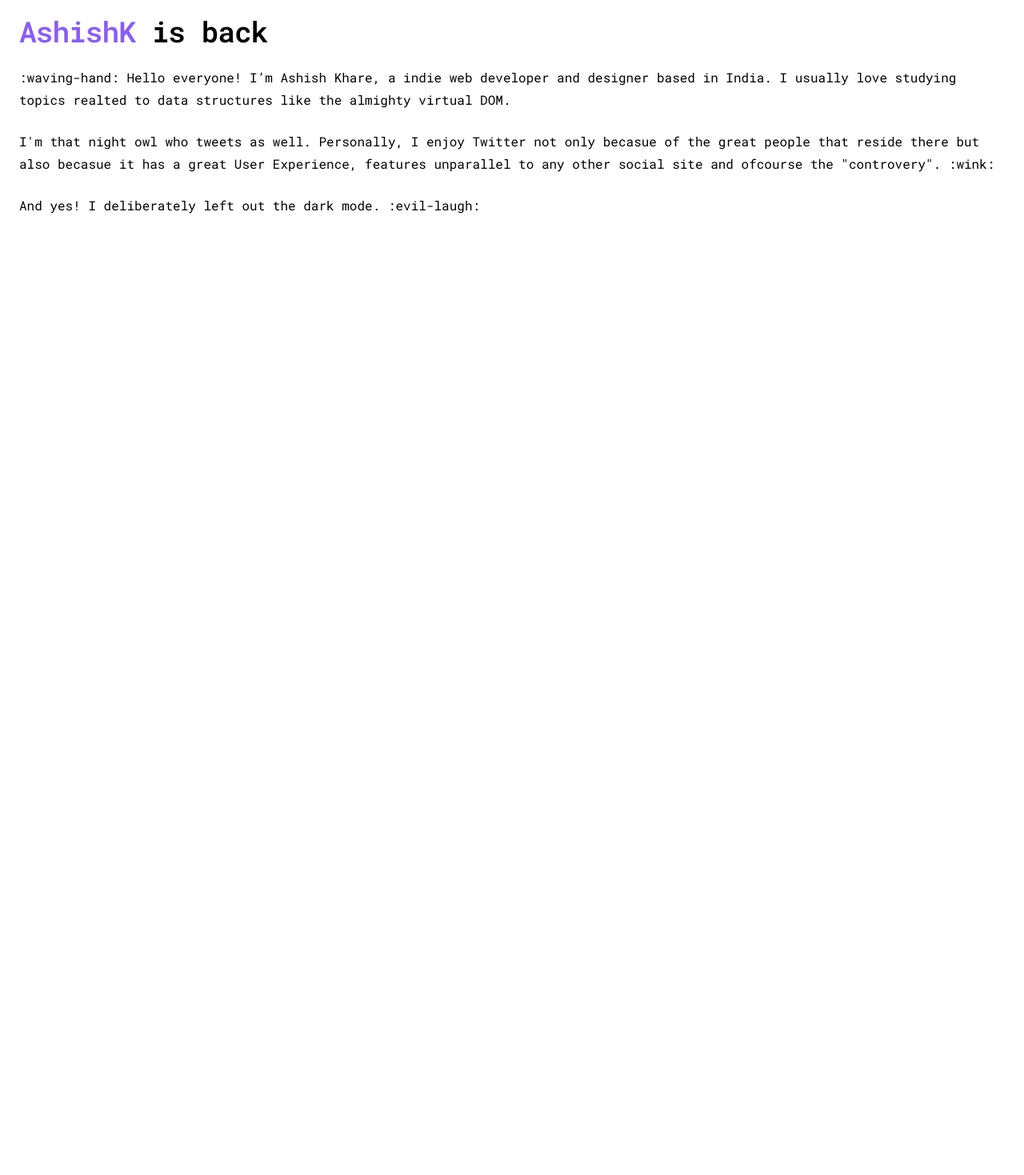
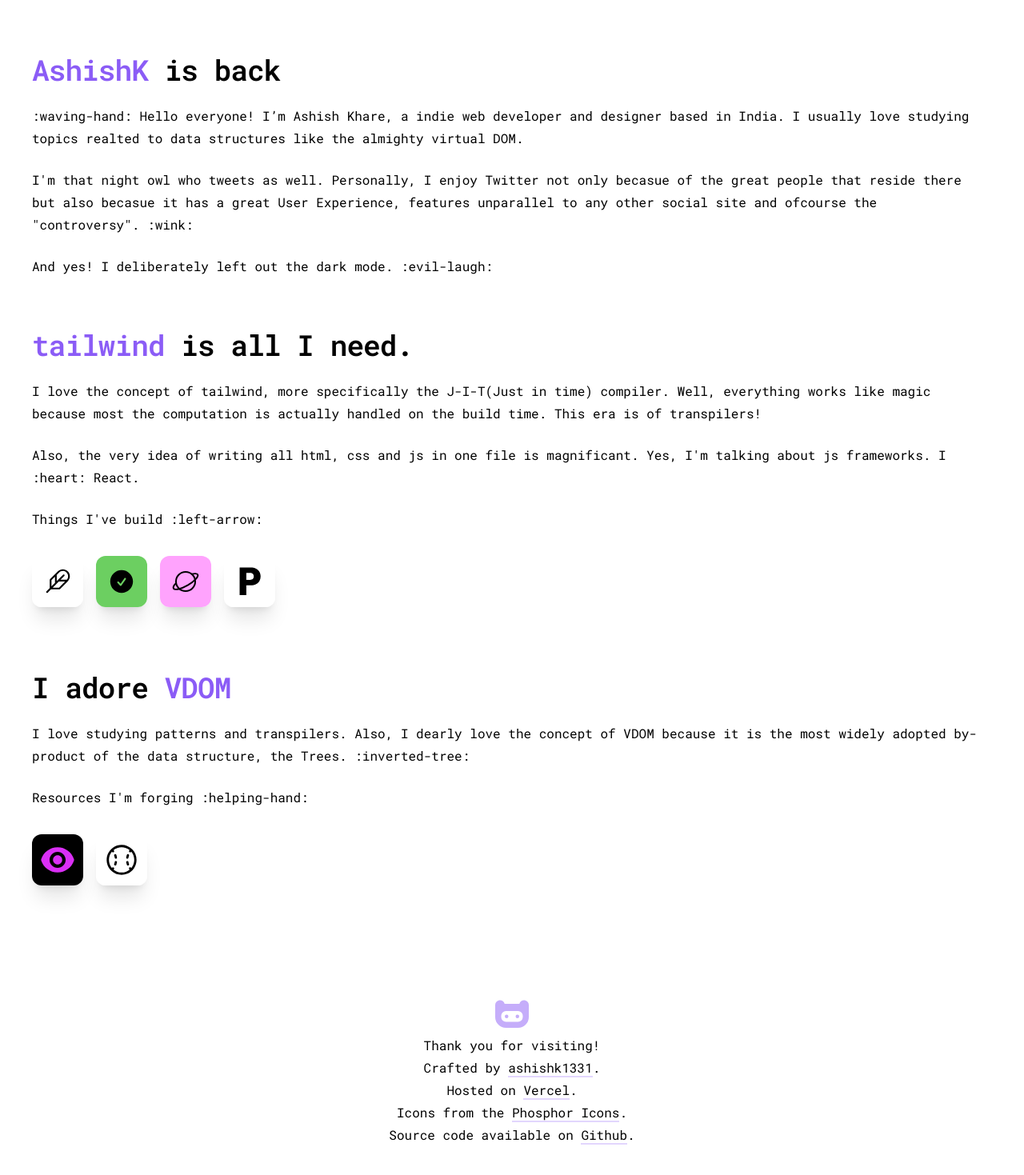
Before and after one commit to ashishk1331/Portfolio, a React (Vite) app: page / in a window 1280 px wide. Shown: the part 737-2206 px from the top of the page at 80% size. Before the commit the page ends 1032 px from the top, so only its background shows below. Built offline with nearby package versions, Linux system fonts and the light colour scheme.

Commit message:
Added Projects and Resources

```diff
--- a/src/App.jsx
+++ b/src/App.jsx
@@ -1,11 +1,19 @@
-import Header from './dev/Header'
+import Header from "./dev/Header";
+import Projects from "./dev/Projects";
+import Introduction from "./dev/Introduction";
+import Resources from "./dev/Resources";
+import Footer from "./dev/Footer";
 
-function App(){
+function App() {
 	return (
-		<div className="container mx-auto p-4">
-			<Header></Header>
+		<div className="container mx-auto p-4 md:p-8">
+			<Header />
+			<Introduction />
+			<Projects />
+			<Resources />
+			<Footer />
 		</div>
-	)
+	);
 }
 
-export default App
+export default App;
--- /dev/null
+++ b/src/dev/Footer.jsx
@@ -0,0 +1,51 @@
+"use client";
+import { FinnTheHuman } from "@phosphor-icons/react";
+
+export default function (props) {
+	return (
+		<footer className="flex flex-col items-center gap-1 p-4 mt-24 mb-8">
+			<FinnTheHuman weight="fill" className="w-12 h-12 fill-fore/50" />
+			<h3>Thank you for visiting!</h3>
+			<h3>
+				Crafted by{" "}
+				<a
+					href="https://twitter.com/ashishk1331"
+					className="border-b-2 border-fore/25"
+				>
+					ashishk1331
+				</a>
+				.
+			</h3>
+			<h3>
+				Hosted on{" "}
+				<a
+					href="https://vercel.com/"
+					className="border-b-2 border-fore/25"
+				>
+					Vercel
+				</a>
+				.
+			</h3>
+			<h3>
+				Icons from the{" "}
+				<a
+					href="https://phosphoricons.com/"
+					className="border-b-2 border-fore/25"
+				>
+					Phosphor Icons
+				</a>
+				.
+			</h3>
+			<h3>
+				Source code available on{" "}
+				<a
+					href="https://github.com/ashishk1331/Portfolio"
+					className="border-b-2 border-fore/25"
+				>
+					Github
+				</a>
+				.
+			</h3>
+		</footer>
+	);
+}
--- a/src/dev/Header.jsx
+++ b/src/dev/Header.jsx
@@ -6,7 +6,7 @@
 	SpotifyLogo,
 	CaretDown,
 	CaretUp,
-	HandWaving,
+	ArrowSquareOut,
 } from "@phosphor-icons/react";
 import image2xl from "../../images/hero/2xl-1536px.png";
 import imagexl from "../../images/hero/xl-1280px.png";
@@ -26,8 +26,12 @@
 				<Circle weight="fill" className="fill-fore animate-pulse" />
 				<h1 className="mr-auto">Home</h1>
 				<div className="hidden md:flex items-center gap-4">
-					<h1 className="mx-4">Resources</h1>
-					<h1>Projects</h1>
+					<a href="#projects">
+						<h1>Projects</h1>
+					</a>
+					<a href="#resources" className="mx-4">
+						<h1>Resources</h1>
+					</a>
 				</div>
 
 				<button
@@ -45,10 +49,16 @@
 								duration: 0.3,
 							}}
 							exit={{ opacity: 0, scale: 0.9, y: -20 }}
-							className="absolute top-full translate-y-full md:hidden bg-white border-2 border-fore v-flex p-4 rounded-md w-full"
+							className="absolute top-full translate-y-full md:hidden bg-white border-2 border-fore flex flex-col items-center gap-6 p-8 rounded-md w-full"
 						>
-							<h1>Resources</h1>
-							<h1>Projects</h1>
+							<a href="#projects" className="h-flex">
+								<h1>Projects</h1>
+								<ArrowSquareOut />
+							</a>
+							<a href="#resources" className="mx-4 h-flex">
+								<h1>Resources</h1>
+								<ArrowSquareOut />
+							</a>
 						</motion.div>
 					</AnimatePresence>
 				)}
@@ -71,8 +81,6 @@
 			{/*  Icon Tray  */}
 			<IconTray />
 
-			{/*  Introduction Section  */}
-			<Intro />
 		</>
 	);
 }
@@ -106,29 +114,3 @@
 		</div>
 	);
 }
-
-function Intro(props) {
-	return (
-		<main className="p-2">
-			<h1 className="text-4xl">
-				<p className="inline text-fore">AshishK</p> is back
-			</h1>
-
-			<p>
-				:waving-hand:  Hello everyone! I’m Ashish Khare, a indie web developer and
-				designer based in India. I usually love studying topics realted
-				to data structures like the almighty virtual DOM.
-			</p>
-			<p>
-				I'm that night owl who tweets as well. Personally, I enjoy
-				Twitter not only becasue of the great people that reside there
-				but also becasue it has a great User Experience, features
-				unparallel to any other social site and ofcourse the
-				"controvery". :wink:
-			</p>
-			<p>
-				And yes! I deliberately left out the dark mode. :evil-laugh:
-			</p>
-		</main>
-	);
-}
--- /dev/null
+++ b/src/dev/Introduction.jsx
@@ -0,0 +1,25 @@
+"use client";
+
+export default function(props) {
+	return (
+		<main className="p-2 mt-12">
+			<h1 className="text-4xl">
+				<p className="inline text-fore">AshishK</p> is back
+			</h1>
+
+			<p>
+				:waving-hand: Hello everyone! I’m Ashish Khare, a indie web
+				developer and designer based in India. I usually love studying
+				topics realted to data structures like the almighty virtual DOM.
+			</p>
+			<p>
+				I'm that night owl who tweets as well. Personally, I enjoy
+				Twitter not only becasue of the great people that reside there
+				but also becasue it has a great User Experience, features
+				unparallel to any other social site and ofcourse the
+				"controversy". :wink:
+			</p>
+			<p>And yes! I deliberately left out the dark mode. :evil-laugh:</p>
+		</main>
+	);
+}
--- /dev/null
+++ b/src/dev/Projects.jsx
@@ -0,0 +1,60 @@
+"use client";
+import feather from "../../images/logos/feather_logo.svg";
+import commit from "../../images/logos/commit_logo.svg";
+import saturn from "../../images/logos/saturn_logo.svg";
+import weather from "../../images/logos/weather_logo.svg";
+import pinloader from "../../images/logos/pin_loader_logo.svg";
+
+export default function (props) {
+	const map = [
+		{
+			image: feather,
+			url: "https://feather-roan.vercel.app/",
+		},
+		{
+			image: commit,
+			url: "https://commit-neon.vercel.app/",
+		},
+		{
+			image: saturn,
+			url: "https://saturn-sand.vercel.app/",
+		},
+		{
+			image: pinloader,
+			url: "https://pin-loader.vercel.app/",
+		},
+	];
+
+	return (
+		<section id="projects" className="p-2 mt-12">
+			<h1 className="text-4xl">
+				<p className="inline text-fore">tailwind</p> is all I need.
+			</h1>
+
+			<p>
+				I love the concept of tailwind, more specifically the J-I-T(Just
+				in time) compiler. Well, everything works like magic because
+				most the computation is actually handled on the build time. This
+				era is of transpilers!
+			</p>
+			<p>
+				Also, the very idea of writing all html, css and js in one file
+				is magnificant. Yes, I'm talking about js frameworks. I :heart:
+				React.
+			</p>
+			<p>Things I've build :left-arrow:</p>
+
+			<div className="w-full my-4 flex flex-wrap items-center gap-4">
+				{map.map(({ image, url }, index) => (
+					<a href={url} key={index + "pro"}>
+						<img
+							src={image}
+							alt="feather"
+							className="w-16 h-16 aspect-square rounded-xl shadow-xl cursor-pointer mt-4"
+						/>
+					</a>
+				))}
+			</div>
+		</section>
+	);
+}
--- /dev/null
+++ b/src/dev/Resources.jsx
@@ -0,0 +1,43 @@
+"use client";
+import black from "../../images/logos/black_list_logo.svg";
+import pro from "../../images/logos/pro_checklist_logo.svg";
+
+export default function (props) {
+	const map = [
+		{
+			image: black,
+			url: "https://black-list-delta.vercel.app/",
+		},
+		{
+			image: pro,
+			url: "https://pro-checklist.vercel.app/",
+		},
+	];
+
+	return (
+		<section id="resources" className="p-2 mt-12">
+			<h1 className="text-4xl">
+				I adore <p className="inline text-fore">VDOM</p>
+			</h1>
+
+			<p>
+				I love studying patterns and transpilers. Also, I dearly love
+				the concept of VDOM because it is the most widely adopted
+				by-product of the data structure, the Trees. :inverted-tree:
+			</p>
+
+			<p>Resources I'm forging :helping-hand:</p>
+			<div className="w-full my-4 flex flex-wrap items-center gap-4">
+				{map.map(({ image, url }, index) => (
+					<a href={url} key={index + "res"}>
+						<img
+							src={image}
+							alt="feather"
+							className="w-16 h-16 aspect-square rounded-xl shadow-xl cursor-pointer mt-4"
+						/>
+					</a>
+				))}
+			</div>
+		</section>
+	);
+}
```
Also changed, not shown: images/logos/pin_loader_logo.svg (renamed from images/logos/pin loader_logo.svg), images/logos/pro_checklist_logo.svg (renamed from images/logos/pro checklist_logo.svg).
